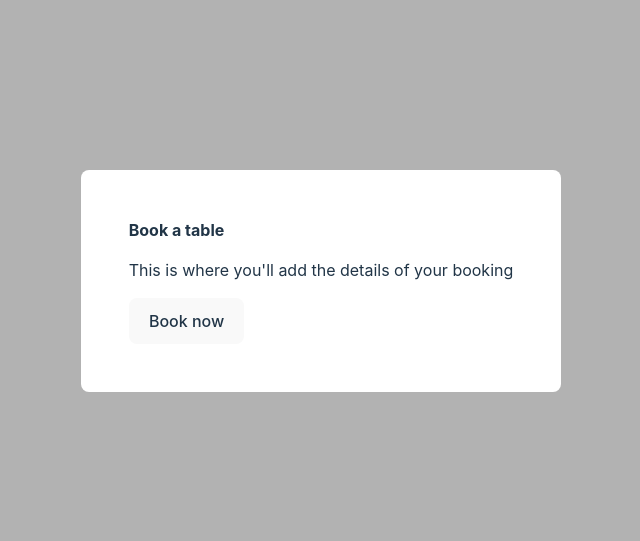
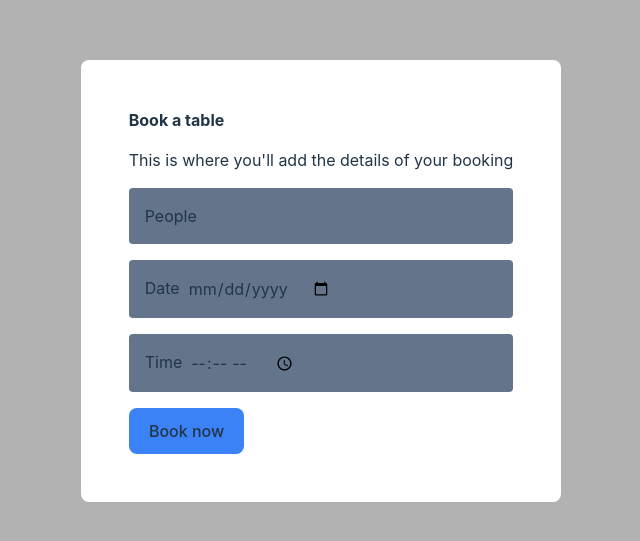
Before and after one commit to twiertzema/practice-reservation, a React (Vite) app: page / in a window 1280 px wide. Shown: the part 119-660 px from the top of the page, without its empty margins (319-959 px from the left). Built offline with nearby package versions, Linux system fonts and the light colour scheme.

Commit message:
Implement booking form

```diff
--- a/src/App.tsx
+++ b/src/App.tsx
@@ -9,10 +9,19 @@ function App() {
   return (
     <>
       <main className="flex size-full items-center justify-center">
-        <Button onClick={() => setIsOpen(true)}>Book a table</Button>
+        <Button className="bg-blue-500" onClick={() => setIsOpen(true)}>
+          Book a table
+        </Button>
       </main>
 
-      <BookingDialog onClose={() => setIsOpen(false)} open={isOpen} />
+      <BookingDialog
+        onClose={() => setIsOpen(false)}
+        onSubmit={(e) => {
+          console.log(new FormData(e.currentTarget));
+          setIsOpen(false);
+        }}
+        open={isOpen}
+      />
     </>
   );
 }
--- a/src/components/BookingDialog/component.tsx
+++ b/src/components/BookingDialog/component.tsx
@@ -7,8 +7,15 @@ import {
   DialogProps,
   DialogTitle,
 } from "@headlessui/react";
+import { FormEventHandler } from "react";
+import InputField from "../InputField";
 
-export default function BookingDialog(props: DialogProps) {
+export default function BookingDialog({
+  onSubmit,
+  ...props
+}: Omit<DialogProps, "onSubmit"> & {
+  onSubmit: FormEventHandler<HTMLFormElement>;
+}) {
   return (
     <Dialog {...props} className="z:50 relative">
       <DialogBackdrop className="fixed inset-0 bg-black/30" />
@@ -20,14 +27,17 @@ export default function BookingDialog(props: DialogProps) {
             This is where you'll add the details of your booking
           </Description>
 
-          {/* TODO: Input fields (make component) */}
+          <form
+            className="flex flex-col gap-4"
+            id="booking-form"
+            onSubmit={onSubmit}
+          >
+            <InputField label="People" name="people" />
+            <InputField label="Date" name="date" type="date" />
+            <InputField label="Time" name="time" type="time" />
+          </form>
 
-          <Button
-            onClick={() => {
-              console.log("Submit");
-              props.onClose(false);
-            }}
-          >
+          <Button className="bg-blue-500" form="booking-form" type="submit">
             Book now
           </Button>
         </DialogPanel>
--- /dev/null
+++ b/src/components/InputField/component.tsx
@@ -0,0 +1,28 @@
+import { Field, Input, InputProps, Label } from "@headlessui/react";
+import { useState } from "react";
+
+interface InputFieldProps extends Pick<InputProps, "name" | "type"> {
+  label: string;
+}
+
+export default function InputField({ label, name, type }: InputFieldProps) {
+  const [inputFocus, setInputFocus] = useState(false);
+
+  return (
+    <Field
+      className="flex gap-2 rounded bg-slate-500 p-4 hover:outline"
+      style={{
+        outlineStyle: inputFocus ? "solid" : undefined,
+      }}
+    >
+      <Label>{label}</Label>
+      <Input
+        className="bg-transparent focus:outline-none"
+        name={name}
+        onBlur={() => setInputFocus(false)}
+        onFocus={() => setInputFocus(true)}
+        type={type ?? "text"}
+      />
+    </Field>
+  );
+}
--- /dev/null
+++ b/src/components/InputField/index.ts
@@ -0,0 +1 @@
+export { default } from "./component";
```
